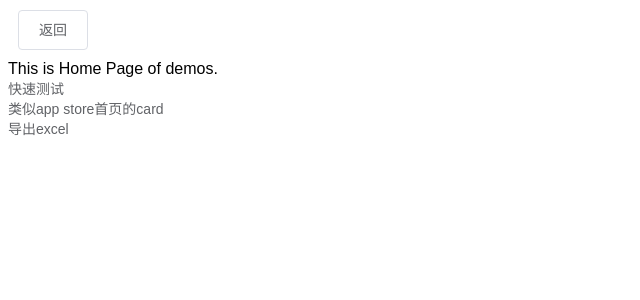
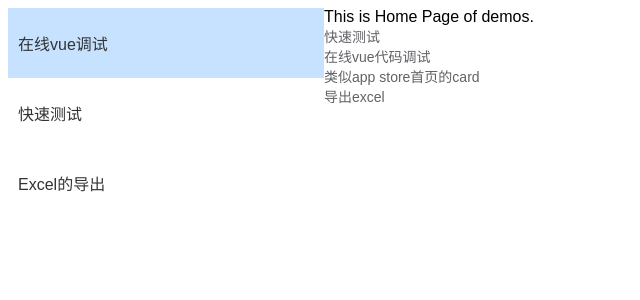
Before and after one commit to Bernankez/Demos, a Vue app: page / in a window 1280 px wide. Shown: the top 300 px of the page, without its empty margins (0-640 px from the left). Built offline with nearby package versions, Linux system fonts and the light colour scheme.

Commit message:
首页菜单 vue调试器

```diff
--- a/src/App.vue
+++ b/src/App.vue
@@ -1,27 +1,46 @@
 <template>
-    <div id="app">
-        <div class="back">
-            <el-button :plain="true" @click="onBack">返回</el-button>
+    <div id="app" class="outer">
+        <div class="siderbar">
+            <router-link v-for="(item, index) in menuItem" :key="index" :to="item.url">
+                <div :class="{submenu: true, active: index === isIndexActive}" @click="onMenu(index)">
+                    {{item.title}}
+                </div>
+            </router-link>
         </div>
-        <!-- <div id="nav">
-          <router-link to="/">Home</router-link> |
-          <router-link to="/about">About</router-link>
-        </div> -->
-        <router-view />
+        <router-view class="content" />
     </div>
 </template>
 
 <script>
 export default {
+    data() {
+        return {
+            isIndexActive: 0,
+            menuItem: [
+                {
+                    title: '在线vue调试',
+                    url: '/online-vue-editer'
+                },
+                {
+                    title: '快速测试',
+                    url: './fast-debug'
+                },
+                {
+                    title: 'Excel的导出',
+                    url: './export-excel'
+                },
+            ]
+        }
+    },
     methods: {
-        onBack() {
-            this.$router.go(-1);
+        onMenu(index) {
+            this.isIndexActive = index;
         }
     }
 }
 </script>
 
-<style lang="scss">
+<style lang="scss" scoped>
 #app {
     font-family: Source Han Sans CN, Avenir, Arial, sans-serif;
     -webkit-font-smoothing: antialiased;
@@ -29,7 +48,77 @@ export default {
     // text-align: center;
     // color: #2c3e50;
 }
-.back{
-  margin: 10px;
+
+a:link {
+    color: #333;
+    text-decoration: none;
+    // cursor: default;
+}
+
+a:visited {
+    color: #333;
+}
+
+a:hover {
+    color: #333;
+}
+
+a:active {
+    color: #333;
+}
+
+@media screen and (max-width: 600px) {
+}
+
+.outer {
+    display: grid;
+    grid-template-columns: minmax(200px, 25%) 1fr;
+}
+
+.outer .siderbar {
+    display: flex;
+    flex-direction: column;
+    justify-content: flex-start;
+    flex-basis: 200px;
+    height: 500px;
+    overflow: scroll;
+    background-color: #fff;
+}
+
+.outer .siderbar .submenu {
+    display: flex;
+    align-items: center;
+    padding-left: 10px;
+    box-sizing: border-box;
+    height: 70px;
+    background-color: #fff;
+    transition: all 0.3s ease;
+}
+
+.outer .siderbar .submenu:hover {
+    background-color: #eee;
+}
+
+.outer .siderbar .submenu.active {
+    background-color: #c6e2ff;
+}
+
+.outer .siderbar::-webkit-scrollbar {
+    /*滚动条整体样式*/
+    width: 8px; /*高宽分别对应横竖滚动条的尺寸*/
+    height: 10px;
+}
+
+.outer .siderbar::-webkit-scrollbar-thumb {
+    /*滚动条里面小方块*/
+    border-radius: 10px;
+    background: rgba(230, 230, 230, 100);
+    transition: all 1s ease 0.5s;
+}
+
+.outer .siderbar::-webkit-scrollbar-track {
+    /*滚动条里面轨道*/
+    border-radius: 10px;
+    background: rgba(0, 0, 0, 0);
 }
 </style>
--- a/src/router/index.js
+++ b/src/router/index.js
@@ -37,6 +37,11 @@ const routes = [
     path: '/fast-debug',
     name: 'fast-debug-index',
     component: () => import('../views/fast-debug-environment/index.vue')
+  },
+  {
+    path: '/online-vue-editer',
+    name: 'online-vue-editer',
+    component: () => import('../views/online-vue-editer/index.vue')
   }
 ]
 
--- a/src/views/Home.vue
+++ b/src/views/Home.vue
@@ -5,6 +5,7 @@
         </header>
         <div class="container">
             <el-link href="/fast-debug">快速测试</el-link>
+            <el-link href="/online-vue-editer">在线vue代码调试</el-link>
             <el-link href="/app-card">类似app store首页的card</el-link>
             <el-link href="/export-excel">导出excel</el-link>
         </div>
--- /dev/null
+++ b/src/views/online-vue-editer/edit-view.vue
@@ -0,0 +1,58 @@
+<template>
+    <div class="edit-box">
+        <div class="btn-box">
+            <el-button @click="handleClick">运行代码</el-button>
+            <el-button class="edit" @click="edit">重新编辑</el-button>
+        </div>
+        <div class="style-box">
+            <textarea :disabled="disabled" name="code" placeholder="请在此编写.vue文件" @input="handleChange"></textarea>
+        </div>
+    </div>
+</template>
+
+<script>
+export default {
+    name: 'editView',
+    props: {
+        value: {
+            type: String,
+            default: ''
+        }
+    },
+    data() {
+        return {
+            currentValue: this.value,
+            disabled: false
+        }
+    },
+    methods: {
+        handleChange(e) {
+            const val = e.target.value
+            this.$emit('input', val)
+        },
+        handleClick() {
+            this.$emit('running')
+            if (this.currentValue) {
+                this.disabled = true
+            }
+        },
+        edit() {
+            this.disabled = false
+        }
+    }
+}
+</script>
+
+<style lang="scss" scoped>
+.edit-box {
+    display: flex;
+    flex-direction: column;
+}
+
+.edit-box .btn-box {
+    display: flex;
+    justify-content: space-evenly;
+    padding: 10px;
+    box-sizing: border-box;
+}
+</style>
--- /dev/null
+++ b/src/views/online-vue-editer/index.vue
@@ -0,0 +1,36 @@
+<template>
+    <div class="page">
+        <edit-view v-model="code" @running="running"></edit-view>
+        <running-view :value="code" ref="run"></running-view>
+    </div>
+</template>
+<script>
+import editView from './edit-view'
+import runningView from './running-view'
+
+export default {
+    name: 'online-vue-editer',
+    components: {
+        editView,
+        runningView
+    },
+    data() {
+        return {
+            code: ''
+        }
+    },
+    methods: {
+        running() {
+            this.$refs.run.reset()
+            this.$refs.run.buildDom()
+        }
+    }
+}
+</script>
+
+<style lang="scss" scoped>
+.page {
+    display: grid;
+    grid-template-columns: 1fr 1fr;
+}
+</style>
--- /dev/null
+++ b/src/views/online-vue-editer/running-view.vue
@@ -0,0 +1,89 @@
+<template>
+    <div class="hello">
+        <div class="title">运行结果</div>
+        <div class="code-box" id="display"></div>
+    </div>
+</template>
+
+<script>
+import Vue from 'vue'
+export default {
+    name: 'runningView',
+    props: {
+        value: {
+            type: String,
+            default: ''
+        }
+    },
+    data() {
+        return {
+            code: this.value,
+            html: '',
+            js: '',
+            css: '',
+            program: null
+        }
+    },
+    watch: {
+        value(val) {
+            this.code = val
+        }
+    },
+    methods: {
+        getSource(source, type) {
+            const regex = new RegExp(`<${type}[^>]*>`)
+            let openingTag = source.match(regex)
+            if (!openingTag) return ''
+            else openingTag = openingTag[0]
+
+            return source.slice(
+                source.indexOf(openingTag) + openingTag.length,
+                source.lastIndexOf(`</${type}>`)
+            )
+        },
+        splitCode() {
+            const script = this.getSource(this.code, 'script').replace(
+                /export default/,
+                'return '
+            )
+            const style = this.getSource(this.code, 'style')
+            const template =
+                '<div id="code-running">' +
+                this.getSource(this.code, 'template') +
+                '</div>'
+            this.js = script
+            this.css = style
+            this.html = template
+        },
+        buildDom() {
+            this.splitCode()
+            if (this.html === '' || this.js === '') {
+                this.$message({
+                    msg: `请输入有效的Vue代码${Math.floor(Math.random() * 1000)}`
+                })
+                // eslint-disable-next-line semi
+                return;
+            }
+            // eslint-disable-next-line no-new-func
+            const common = new Function(this.js)()
+            common.template = this.html
+            const Template = Vue.extend(common)
+            this.program = new Template()
+            document.querySelector('#display').appendChild(this.program.$mount().$el)
+            if (this.css !== '') {
+                const styles = document.createElement('style')
+                styles.type = 'text/css'
+                styles.innerHTML = this.css
+                document.getElementsByTagName('head')[0].appendChild(styles)
+            }
+        },
+        reset() {
+            document.getElementById('display').innerHTML = ''
+            if (this.program) {
+                this.program.$destroy()
+            }
+            this.program = null
+        }
+    }
+}
+</script>
--- /dev/null
+++ b/vue.config.js
@@ -0,0 +1,4 @@
+module.exports = {
+    //Solution For Issue:You are using the runtime-only build of Vue where the template compiler is not available. Either pre-compile the templates into render functions, or use the compiler-included build.
+    runtimeCompiler: true
+}
```
Also changed, not shown: src/main.js (line endings or trailing spaces).
